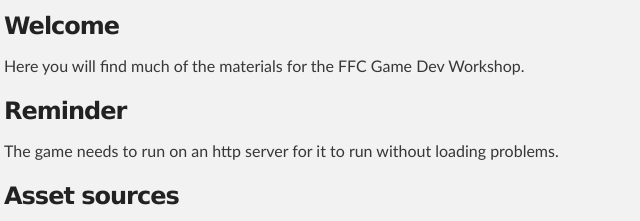
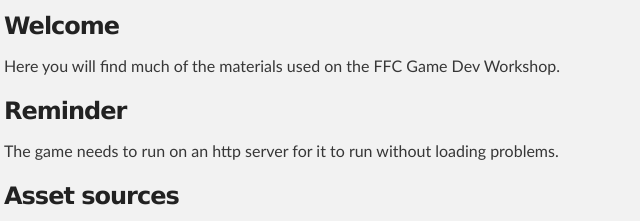
Before and after one commit to zerojuan/pwdo-runman, a plain HTML site: page index.html in a window 1280 px wide. Shown: the part 252-473 px from the top of the page, 316-956 px from the left. Drawn offline with Linux system fonts and the light colour scheme.

Commit message:
Minor edits

```diff
--- a/index.html
+++ b/index.html
@@ -33,7 +33,7 @@
       <section id="main_content" class="inner">
         <h3>Welcome</h3>
 
-<p>Here you will find much of the materials for the FFC Game Dev Workshop.</p>
+<p>Here you will find much of the materials used on the FFC Game Dev Workshop.</p>
 
 <h3>Reminder</h3>
 
```
